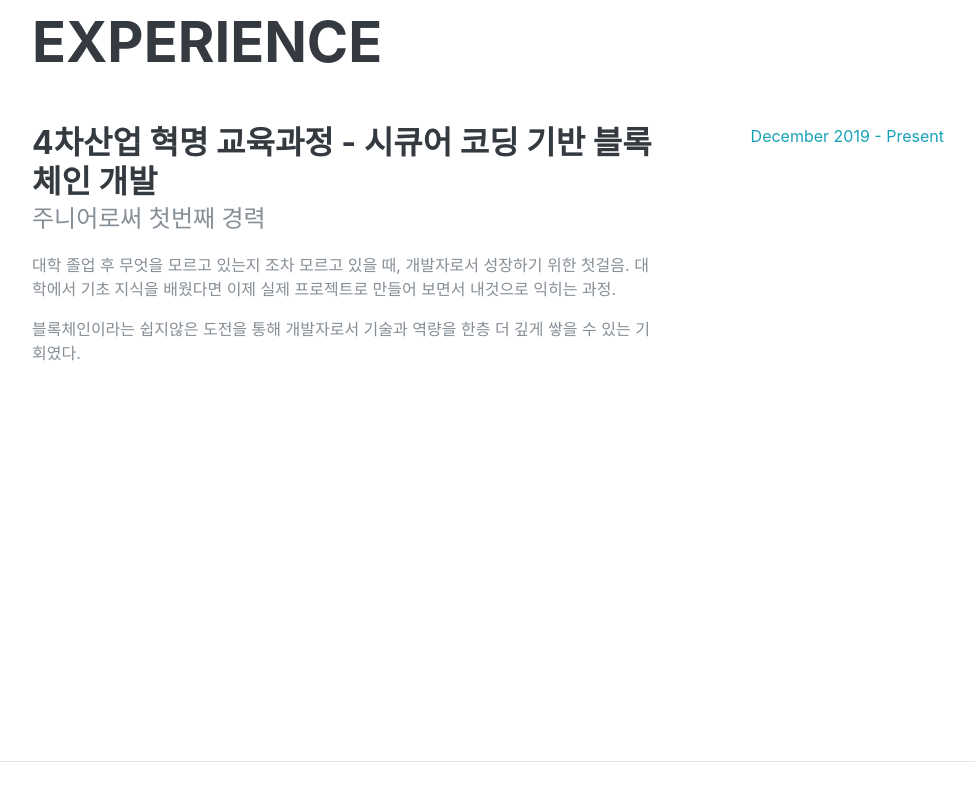
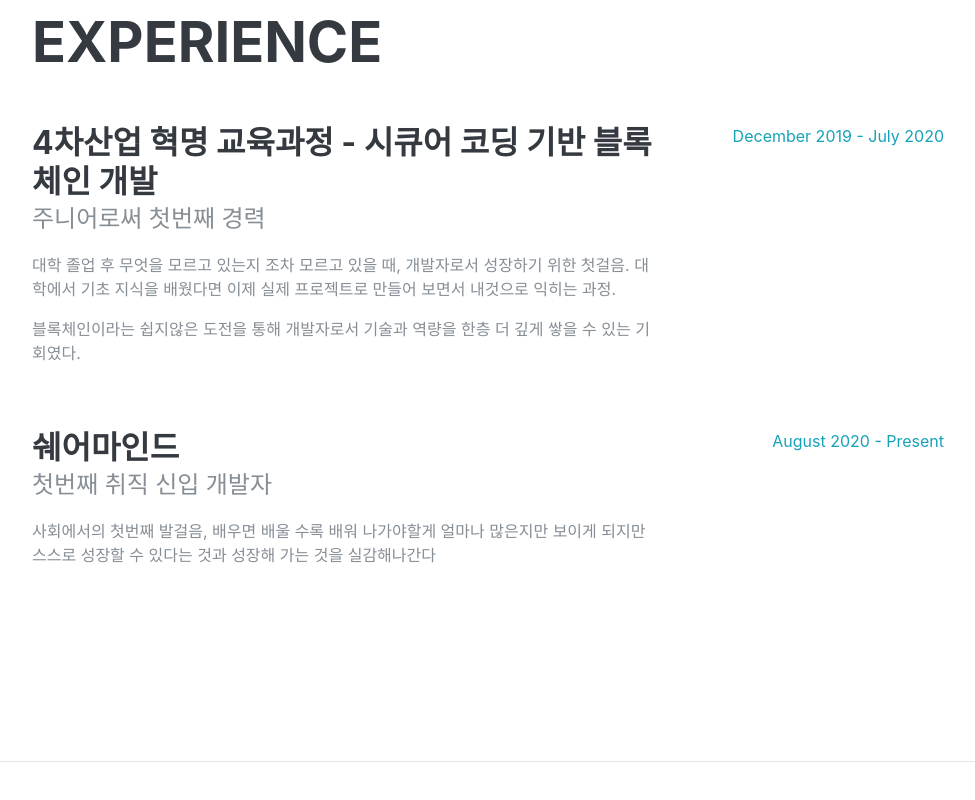
Before and after one commit to pickle-radish/pickle-radish.github.io, a plain HTML site: page index.html in a window 1280 px wide. Shown: the part 840-1640 px from the top of the page, without its empty margins (288-1263 px from the left). Drawn offline with Linux system fonts and the light colour scheme; a web font is replaced by a local one.

Commit message:
update experience

```diff
--- a/index.html
+++ b/index.html
@@ -97,7 +97,18 @@
             <p>블록체인이라는 쉽지않은 도전을 통해 개발자로서 기술과 역량을 한층 더 깊게 쌓을 수 있는 기회였다.</p>
           </div>
           <div class="resume-date text-md-right">
-            <span class="text-primary">December 2019 - Present</span>
+            <span class="text-primary">December 2019 - July 2020</span>
+          </div>
+        </div>
+
+        <div class="resume-item d-flex flex-column flex-md-row justify-content-between mb-5">
+          <div class="resume-content">
+            <h3 class="mb-0">쉐어마인드</h3>
+            <div class="subheading mb-3">첫번째 취직 신입 개발자</div>
+            <p>사회에서의 첫번째 발걸음, 배우면 배울 수록 배워 나가야할게 얼마나 많은지만 보이게 되지만 스스로 성장할 수 있다는 것과 성장해 가는 것을 실감해나간다</p>
+          </div>
+          <div class="resume-date text-md-right">
+            <span class="text-primary">August 2020 - Present</span>
           </div>
         </div>
 
@@ -286,7 +297,6 @@
             <p>netlify, firebase를 통한 온라인 배포</p>
             <p>직접 쓰려고 만들다 보니 세부적인 요구사항까지 신경써서 프로젝트 진행</p>
             <br>
-            <p><a href="https://quizzical-easley-c2211e.netlify.app/">https://easymakenamecard.netlify.app/</a></p>
           </div>
           <div class="resume-date text-md-right">
             <span class="text-primary">2020 6/22 - 7/6</span>
```
